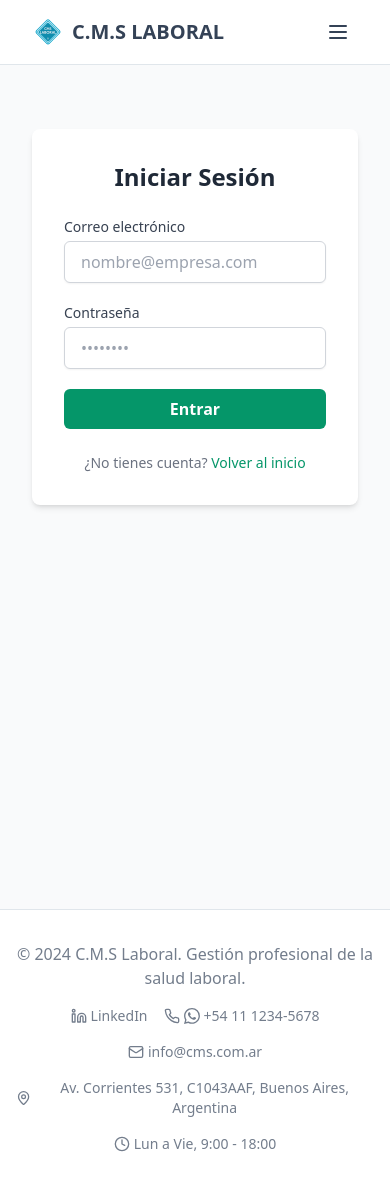
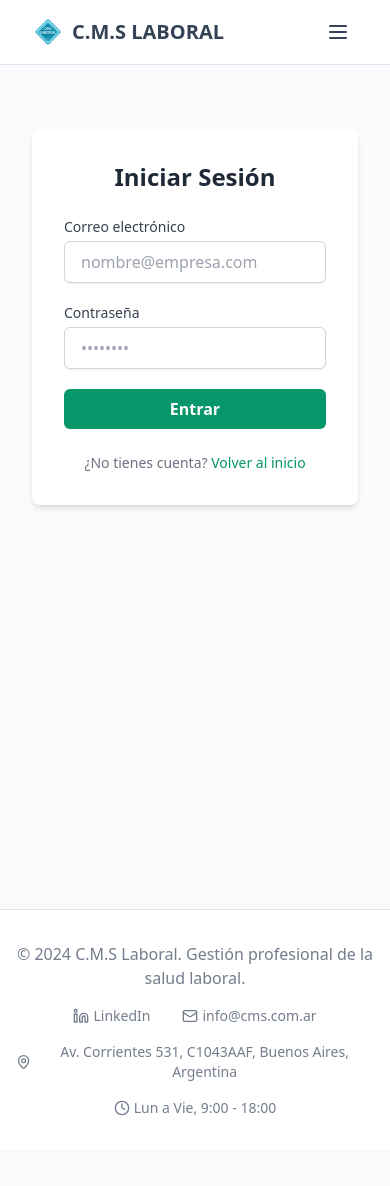
Before and after one commit to Bennieroling/fl_cms, a React (Vite) app: page /Login in a window 390 px wide. After the commit the page ends 1150 px from the top, so only its background shows below. Built offline with nearby package versions, Linux system fonts and the light colour scheme.

Commit message:
removal phone number

```diff
--- a/src/components/Footer.tsx
+++ b/src/components/Footer.tsx
@@ -10,8 +10,8 @@ const Footer = () => (
     <Linkedin className="w-4 h-4" /> LinkedIn
   </a>
   <a href="https://wa.me/541112345678" className="flex items-center gap-1 hover:underline">
-  <Phone className="w-4 h-4" />
-  <IconWhatsapp className="w-4 h-4" /> +54 11 1234-5678
+  {/* <Phone className="w-4 h-4" />
+  <IconWhatsapp className="w-4 h-4" /> +54 11 1234-5678 */}
 </a>
   <a href="mailto:info@medclinic.com" className="flex items-center gap-1 hover:underline">
     <Mail className="w-4 h-4" /> info@cms.com.ar
--- a/src/components/forms/contact-info.tsx
+++ b/src/components/forms/contact-info.tsx
@@ -6,8 +6,8 @@ export default function ContactInfo() {
     <CardContent className="px-8 pt-8 pb-4">
       <div className="space-y-4">
         <div className="flex items-center gap-3">
-          <Phone className="w-5 h-5 text-primary" />
-          <span>(55 11) 1234-5678</span>
+          {/* <Phone className="w-5 h-5 text-primary" />
+          <span>(55 11) 1234-5678</span> */}
         </div>
         <div className="flex items-center gap-3">
           <Mail className="w-5 h-5 text-primary" />
```
